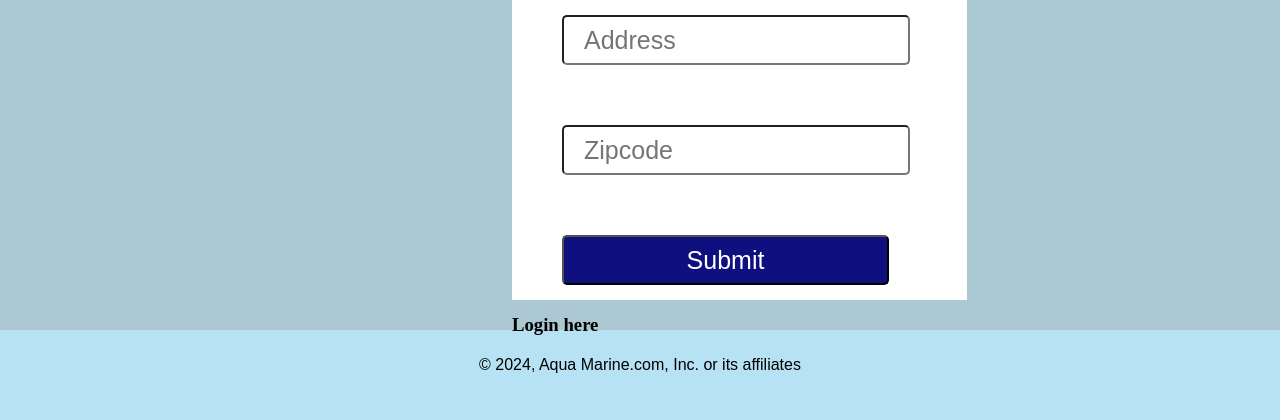
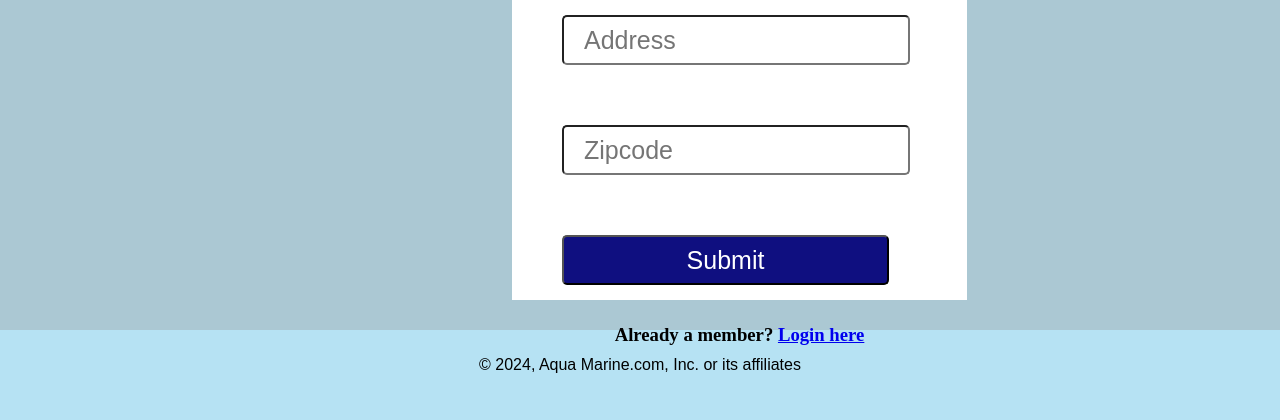
Before and after one commit to REISSD/Capstone2024, a PHP site: page /signup.php in a window 1280 px wide. Shown: the part 662-1082 px from the top of the page. Run offline with PHP 8.4, Linux system fonts and the light colour scheme; data that the repository does not hold is empty.

Commit message:
login signup

```diff
--- a/Capstone/signup.php
+++ b/Capstone/signup.php
@@ -60,7 +60,7 @@ CloseCon($conn);
                     <input type="submit" placeholder="Submit" name="submit">
                 </div>
                 <div>
-                <h3 Already a member? <a href="login.php">Login here</a></h3>
+                <h3 class="login-text">Already a member? <a href="login.php">Login here</a></h3>
                 </div>
         </div>
     </form>
```
